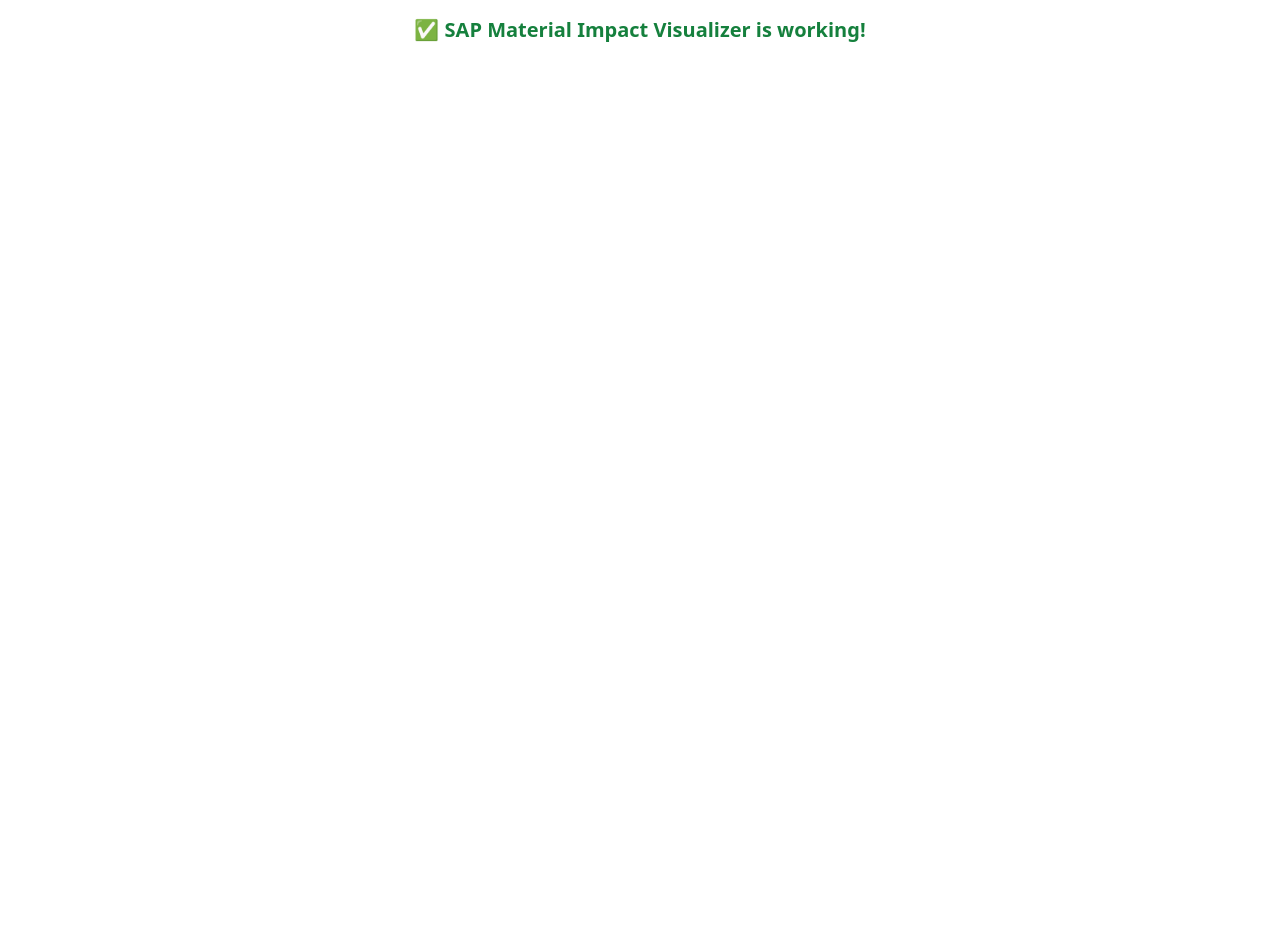
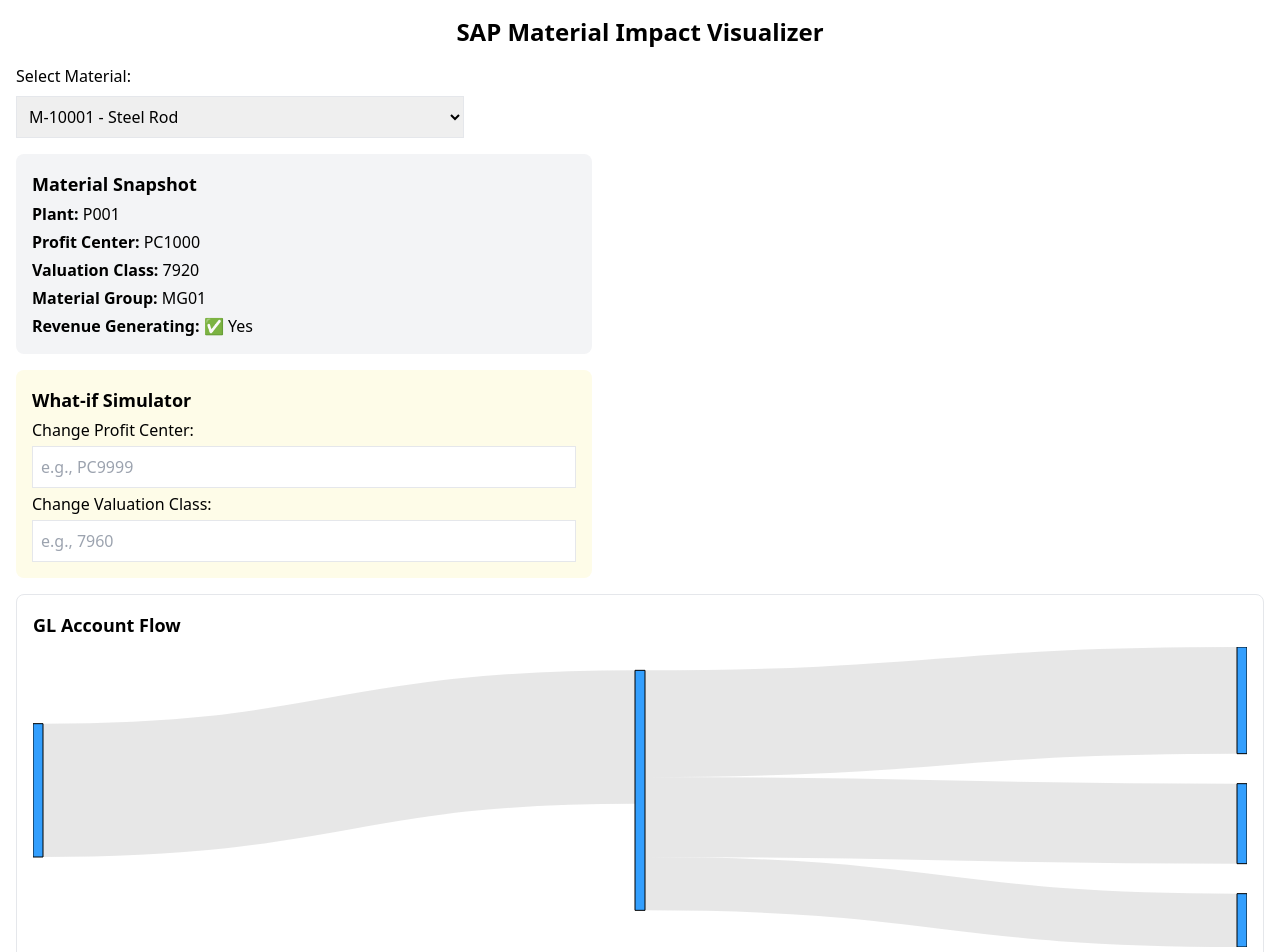
Before and after one commit to Re718/sap-vercel, a React (Vite) app: page / in a window 1280 px wide. Shown: the top 952 px of the page. Before the commit the page ends 800 px from the top, so only its background shows below. Built offline with nearby package versions, Linux system fonts and the light colour scheme.

Commit message:
Update App.jsx

```diff
--- a/src/App.jsx
+++ b/src/App.jsx
@@ -1,10 +1,149 @@
 
-import React from "react";
+import React, { useState } from "react";
+import { Sankey, ResponsiveContainer } from "recharts";
+
+const materials = [
+  {
+    id: "M-10001",
+    description: "Steel Rod",
+    plant: "P001",
+    profitCenter: "PC1000",
+    valuationClass: "7920",
+    materialGroup: "MG01",
+    revenue: true,
+  },
+  {
+    id: "M-20002",
+    description: "Plastic Cap",
+    plant: "P002",
+    profitCenter: "PC2000",
+    valuationClass: "7940",
+    materialGroup: "MG02",
+    revenue: false,
+  },
+  {
+    id: "M-30003",
+    description: "Aluminum Pipe",
+    plant: "P003",
+    profitCenter: "PC3000",
+    valuationClass: "7960",
+    materialGroup: "MG03",
+    revenue: true,
+  },
+];
+
+const glMapping = {
+  "7920": { inventory: "300001", cogs: "500001" },
+  "7940": { inventory: "300002", cogs: "500002" },
+  "7960": { inventory: "300003", cogs: "500003" },
+};
+
+const revenueMapping = {
+  MG01: "400010",
+  MG02: null,
+  MG03: "400030",
+};
+
+const generateSankeyData = (material) => {
+  const nodes = [
+    { name: material.id },
+    { name: material.profitCenter },
+    { name: `Inventory: ${glMapping[material.valuationClass].inventory}` },
+    { name: `COGS: ${glMapping[material.valuationClass].cogs}` },
+  ];
+
+  if (material.revenue) {
+    nodes.push({ name: `Revenue: ${revenueMapping[material.materialGroup]}` });
+  }
+
+  const links = [
+    { source: 0, target: 1, value: 10 },
+    { source: 1, target: 2, value: 6 },
+    { source: 1, target: 3, value: 4 },
+  ];
+
+  if (material.revenue) {
+    links.push({ source: 1, target: 4, value: 8 });
+  }
+
+  return { nodes, links };
+};
 
 export default function App() {
+  const [selected, setSelected] = useState(materials[0]);
+  const [simulatedProfitCenter, setSimulatedProfitCenter] = useState("");
+  const [simulatedValClass, setSimulatedValClass] = useState("");
+
+  const materialToUse = {
+    ...selected,
+    profitCenter: simulatedProfitCenter || selected.profitCenter,
+    valuationClass: simulatedValClass || selected.valuationClass,
+  };
+
+  const sankeyData = generateSankeyData(materialToUse);
+
   return (
-    <div className="p-4 text-center text-xl font-semibold text-green-700">
-      ✅ SAP Material Impact Visualizer is working!
+    <div className="p-4 space-y-4 font-sans">
+      <h1 className="text-2xl font-bold text-center">SAP Material Impact Visualizer</h1>
+
+      <div className="space-y-2">
+        <label className="block font-medium">Select Material:</label>
+        <select
+          className="border p-2 w-full max-w-md"
+          value={selected.id}
+          onChange={(e) =>
+            setSelected(materials.find((m) => m.id === e.target.value))
+          }
+        >
+          {materials.map((mat) => (
+            <option key={mat.id} value={mat.id}>
+              {mat.id} - {mat.description}
+            </option>
+          ))}
+        </select>
+      </div>
+
+      <div className="space-y-1 bg-gray-100 p-4 rounded-lg max-w-xl">
+        <h2 className="text-lg font-semibold">Material Snapshot</h2>
+        <p><strong>Plant:</strong> {selected.plant}</p>
+        <p><strong>Profit Center:</strong> {selected.profitCenter}</p>
+        <p><strong>Valuation Class:</strong> {selected.valuationClass}</p>
+        <p><strong>Material Group:</strong> {selected.materialGroup}</p>
+        <p><strong>Revenue Generating:</strong> {selected.revenue ? "✅ Yes" : "❌ No"}</p>
+      </div>
+
+      <div className="space-y-1 bg-yellow-50 p-4 rounded-lg max-w-xl">
+        <h2 className="text-lg font-semibold">What-if Simulator</h2>
+        <label className="block">Change Profit Center:</label>
+        <input
+          type="text"
+          placeholder="e.g., PC9999"
+          className="border p-2 w-full mb-2"
+          value={simulatedProfitCenter}
+          onChange={(e) => setSimulatedProfitCenter(e.target.value)}
+        />
+        <label className="block">Change Valuation Class:</label>
+        <input
+          type="text"
+          placeholder="e.g., 7960"
+          className="border p-2 w-full"
+          value={simulatedValClass}
+          onChange={(e) => setSimulatedValClass(e.target.value)}
+        />
+      </div>
+
+      <div className="bg-white p-4 rounded-lg border">
+        <h2 className="text-lg font-semibold mb-2">GL Account Flow</h2>
+        <ResponsiveContainer width="100%" height={300}>
+          <Sankey
+            data={sankeyData}
+            nodePadding={30}
+            margin={{ top: 0, bottom: 0 }}
+            link={{ stroke: "#888" }}
+            node={{ stroke: "#000", strokeWidth: 1 }}
+          />
+        </ResponsiveContainer>
+      </div>
     </div>
   );
 }
```
